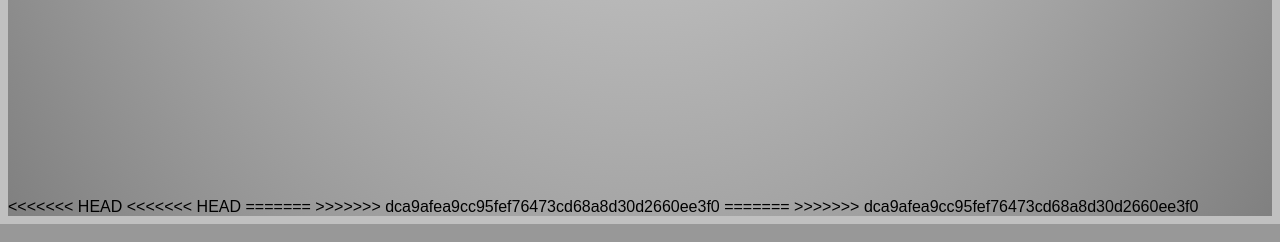
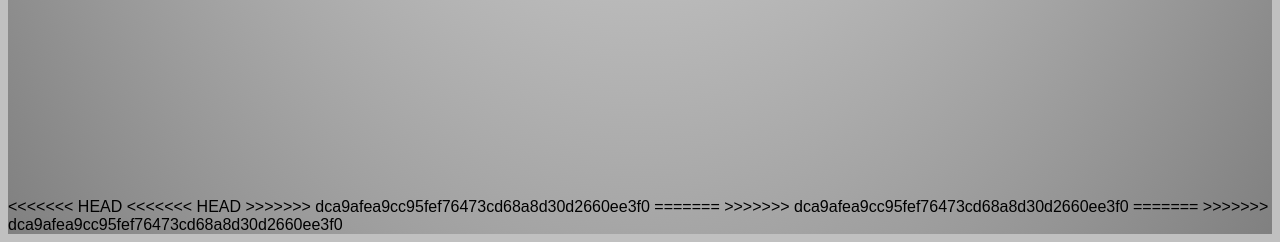
Before and after one commit to KernMX/Event-Planner, a Flask app: page / in a window 1280 px wide. Shown: the part 1949-2191 px from the top of the page. Run offline with Flask 2, Linux system fonts and the light colour scheme; some libraries are stand-ins or nearby versions.

Commit message:
Pushing again

```diff
--- a/WebApp/templates/index.html
+++ b/WebApp/templates/index.html
@@ -277,6 +277,7 @@
 </html>
 <<<<<<< HEAD
 <<<<<<< HEAD
+>>>>>>> dca9afea9cc95fef76473cd68a8d30d2660ee3f0
 =======
 >>>>>>> dca9afea9cc95fef76473cd68a8d30d2660ee3f0
 =======
```
